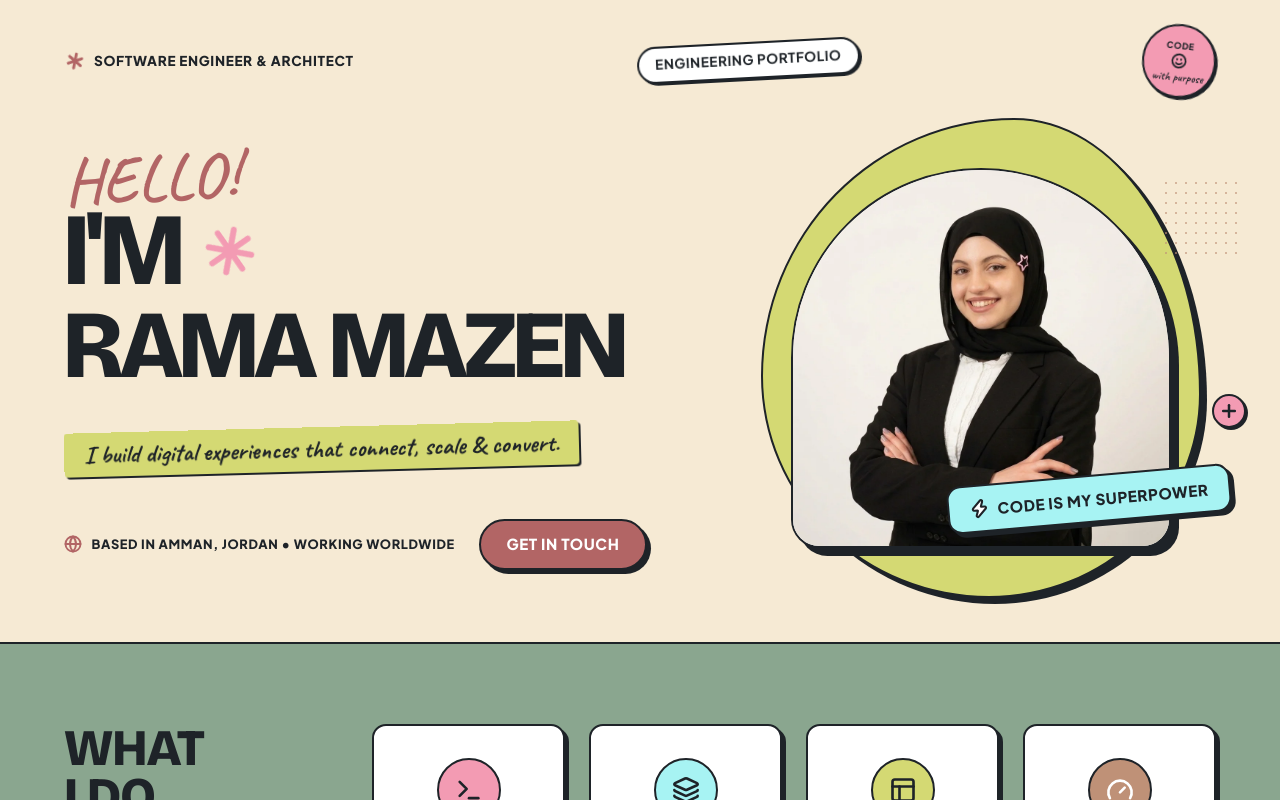
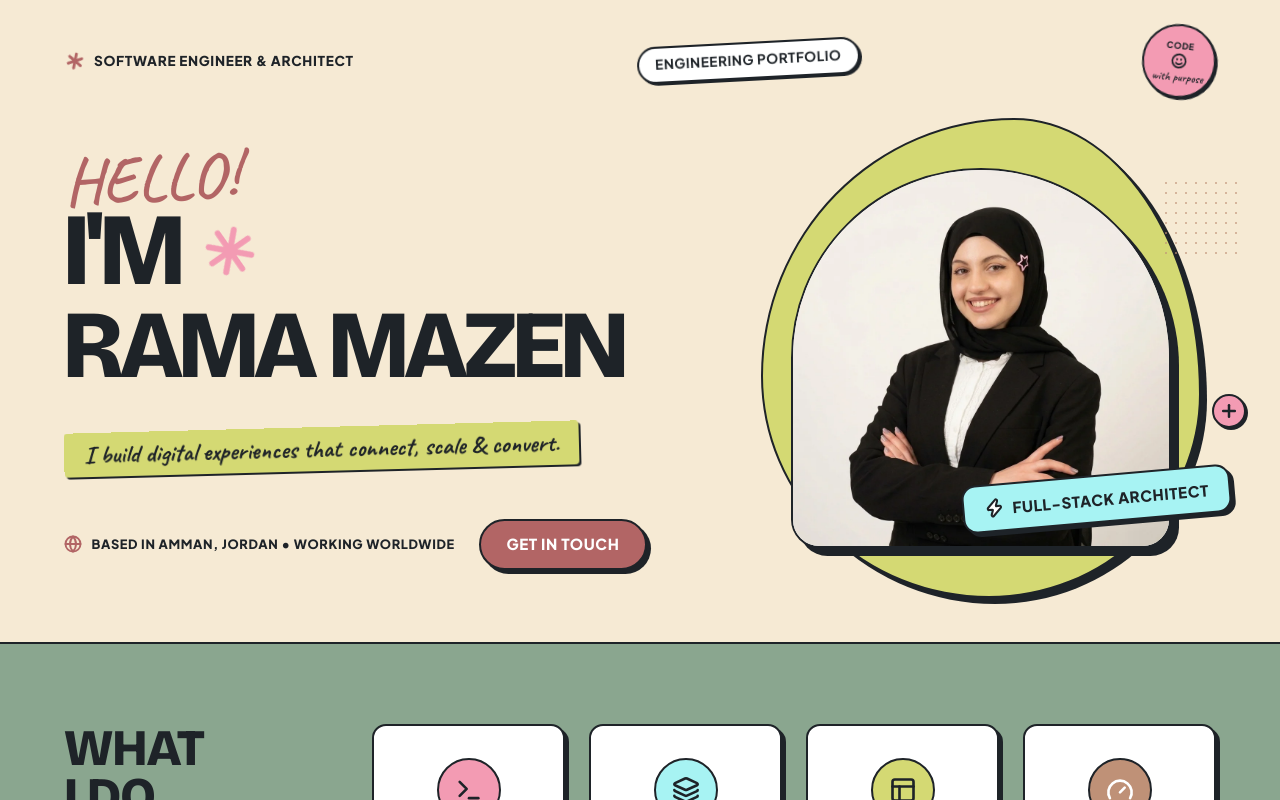
Before and after one commit to Darl1ng-r/PersonalWebsiteTwo, a React (Vite) app: page / in a window 1280 px wide. Shown: the top 800 px of the page. Built offline with nearby package versions, Linux system fonts and the light colour scheme.

Commit message:
feat: update hero floating badge text to Full-Stack Architect

```diff
--- a/src/components/Hero.jsx
+++ b/src/components/Hero.jsx
@@ -86,16 +86,16 @@ export default function Hero({ name = "RAMA MAZEN" }) {
               />
             </div>
 
-            {/* Floating Superpower Badge */}
+            {/* Floating Badge on Photo */}
             <button
               className="hero-floating-sticker"
               onClick={triggerSuperpowerConfetti}
               title="Click for a burst of energy!"
               id="hero-superpower-badge"
-              aria-label="Code is my superpower interactive sticker"
+              aria-label="Full-Stack Architect interactive sticker"
             >
               <Zap size={20} strokeWidth={2.5} fill="#ffffff" />
-              <span>CODE IS MY SUPERPOWER</span>
+              <span>FULL-STACK ARCHITECT</span>
             </button>
           </div>
         </div>
--- a/src/styles/layout.css
+++ b/src/styles/layout.css
@@ -266,7 +266,7 @@
   transform: scale(1.03);
 }
 
-/* Floating Sticker on Photo ("CODE IS MY SUPERPOWER") */
+/* Floating Sticker on Photo ("FULL-STACK ARCHITECT") */
 .hero-floating-sticker {
   position: absolute;
   bottom: 25px;
```
